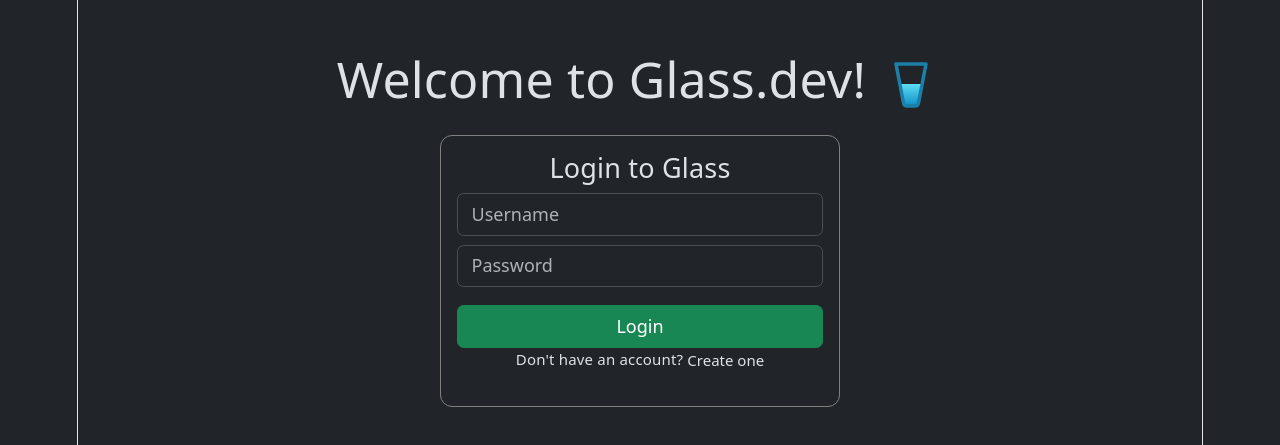
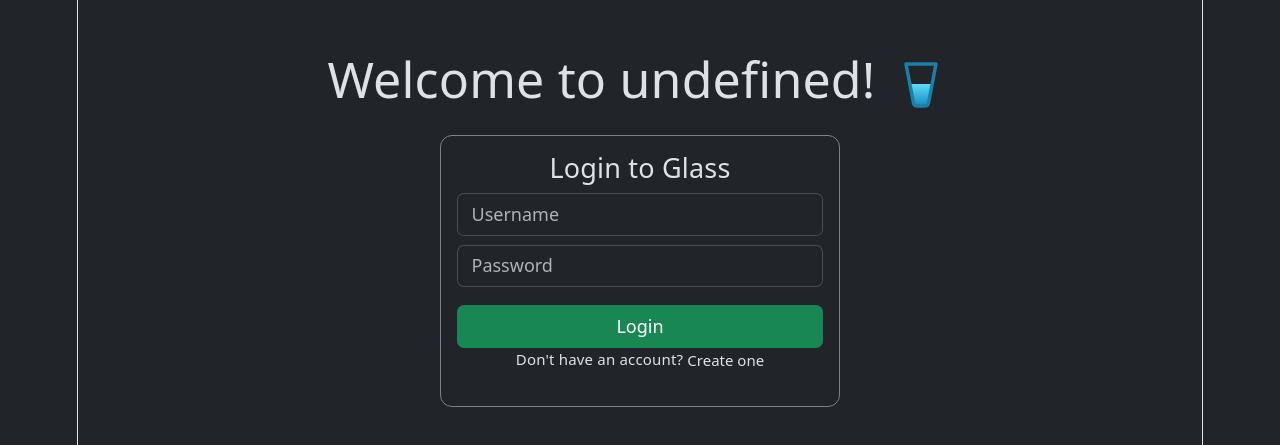
Before and after one commit to sainair/hydration-tracker, a React (Vite) app: page / in a window 1280 px wide. Shown: the part 183-628 px from the top of the page. Built offline with nearby package versions, Linux system fonts and the light colour scheme; no server answers.

Commit message:
Env changes to support a local, dev and prod environment automatically

```diff
--- a/src/components/Header.tsx
+++ b/src/components/Header.tsx
@@ -7,6 +7,8 @@ interface HeaderProps{
   count: number
 }
 
+const APP_NAME = import.meta.env.VITE_APP_NAME;
+
 const Header = ({onClick, count, currentStreakState}: HeaderProps) => {
 
   //const [currentStreakState, setStreakState] = useState<streakState>('dead');
@@ -15,7 +17,7 @@ const Header = ({onClick, count, currentStreakState}: HeaderProps) => {
     <div className="header-bar">
         <img className="header-logo" src="/glass-logo-lockup.svg"/>
         <h1 className="app-header" style={{fontSize: '50px'}}>
-          {`Welcome to Glass.dev!`}<StreakBadge streakState={currentStreakState} count={count}/>
+          {`Welcome to ${APP_NAME}!`}<StreakBadge streakState={currentStreakState} count={count}/>
         </h1>
 
         <button type="button" className="btn logout" onClick={onClick}>Logout</button>
--- a/src/components/Login.tsx
+++ b/src/components/Login.tsx
@@ -4,6 +4,8 @@ import { useState } from "react";
 interface LoginProps{
     onLogin: (token: string) => void;
 }
+
+const APP_NAME = import.meta.env.VITE_APP_NAME;
 
 const Login = ({ onLogin }: LoginProps) => {
 
@@ -77,7 +79,7 @@ const Login = ({ onLogin }: LoginProps) => {
     return(
         <>
             <div className="welcome">
-                <p>Welcome to Glass<img src="/glass-logo.svg" /></p>
+                <p>Welcome to {APP_NAME}<img src="/glass-logo.svg" /></p>
             </div>
             <div className="create-ctr">
                 <h4>Create an account</h4>
@@ -98,7 +100,7 @@ const Login = ({ onLogin }: LoginProps) => {
 
     <>
         <div className="welcome">
-            <p>{`Welcome to Glass.dev!`} <img src='/glass-logo.svg'/></p>
+            <p>{`Welcome to ${APP_NAME}!`} <img src='/glass-logo.svg'/></p>
         </div>
         <div className="login-ctr">
             <h4>Login to Glass</h4>
```
